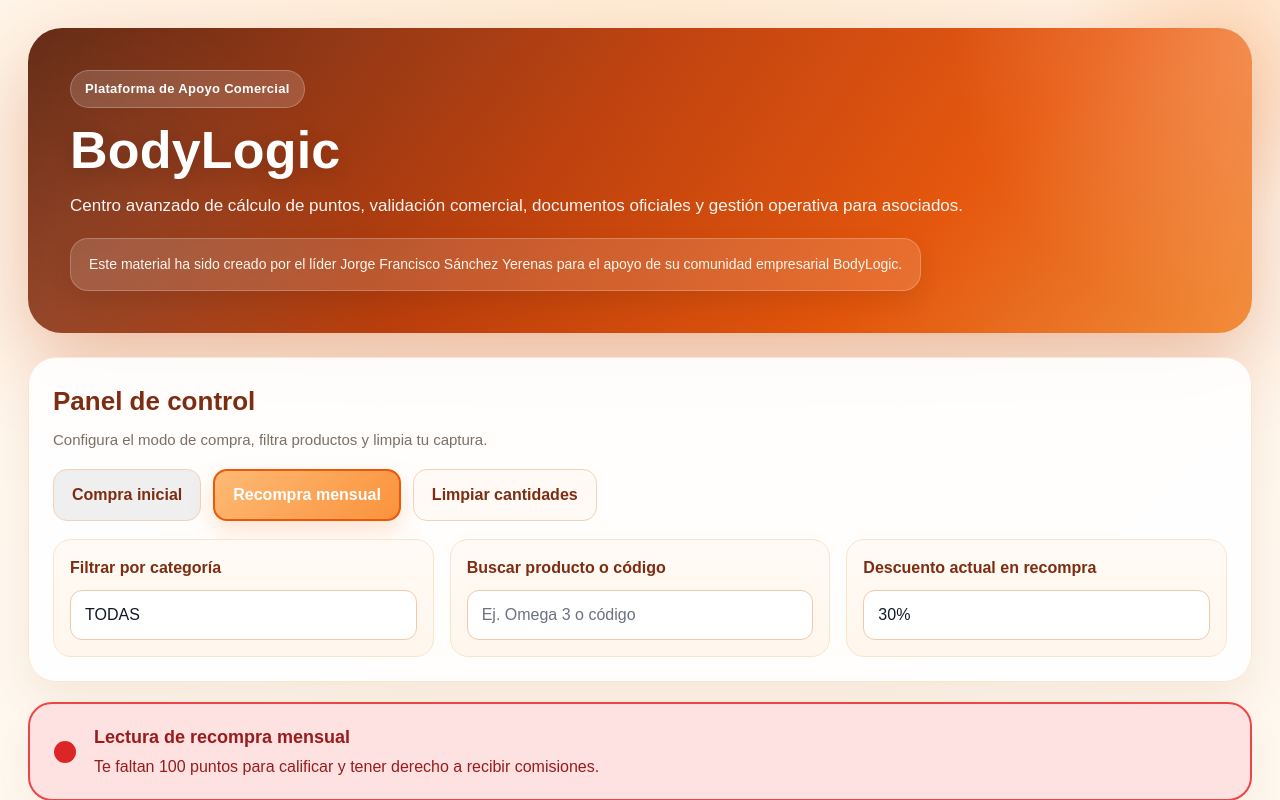
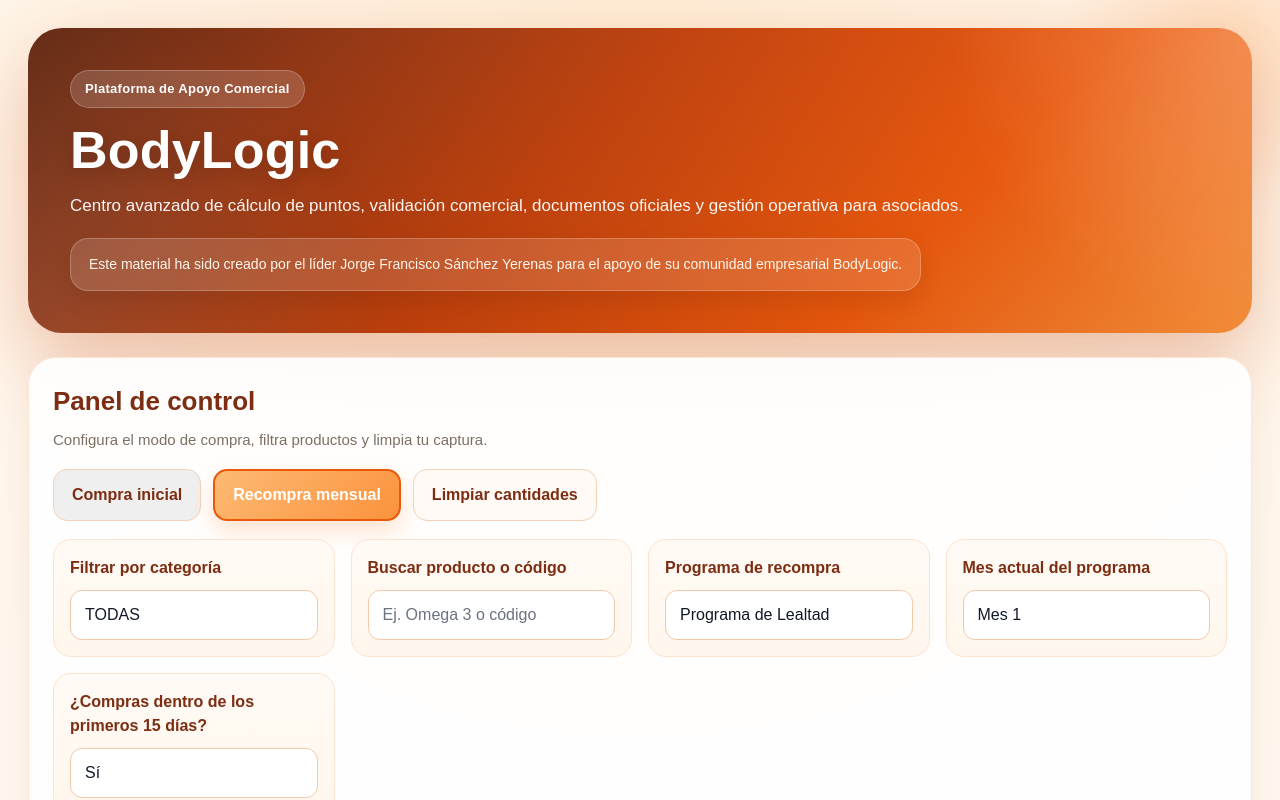
Before and after one commit to jofsay/bodylogic-app, a React (Vite) app: page / in a window 1280 px wide. Both pictures are taken after a click on the button "Recompra mensual". Shown: the top 800 px of the page. Built offline with nearby package versions, Linux system fonts and the light colour scheme.

Commit message:
Integrar programa de lealtad en recompra mensual

```diff
--- a/src/App.jsx
+++ b/src/App.jsx
@@ -15,7 +15,10 @@
   );
   const [resumenContraido, setResumenContraido] = useState(false);
   const [descargandoArchivo, setDescargandoArchivo] = useState("");
-  const [descuentoRecompraActual, setDescuentoRecompraActual] = useState(30);
+
+  const [programaRecompra, setProgramaRecompra] = useState("lealtad");
+  const [mesLealtad, setMesLealtad] = useState(1);
+  const [dentroPrimeros15, setDentroPrimeros15] = useState(true);
 
   useEffect(() => {
     const manejarResize = () => {
@@ -338,7 +341,7 @@
         colorTexto: "#3f6212",
         colorBorde: "#84cc16",
         colorSemaforo: "#65a30d",
-        siguienteMensaje: "¡Felicidades, ya cubriste los puntos para el paquete más alto de compra inicial!",
+        siguienteMensaje: "Ya estás en el paquete más alto de compra inicial.",
       };
     }
 
@@ -354,8 +357,19 @@
     };
   };
 
-  const totalSegunDescuentoRecompra = (() => {
-    switch (descuentoRecompraActual) {
+  const obtenerDescuentoLealtad = (mes) => {
+    if (mes <= 1) return 30;
+    if (mes <= 3) return 33;
+    if (mes <= 5) return 35;
+    if (mes <= 11) return 37;
+    if (mes <= 17) return 40;
+    return 42;
+  };
+
+  const descuentoLealtadActual = obtenerDescuentoLealtad(mesLealtad);
+
+  const totalSegunDescuentoLealtad = (() => {
+    switch (descuentoLealtadActual) {
       case 30:
         return total30;
       case 33:
@@ -373,88 +387,112 @@
     }
   })();
 
-  const obtenerMensajeRecompra = () => {
-    const faltan100 = Math.max(100 - totalPuntos, 0);
-    const faltan200 = Math.max(200 - totalPuntos, 0);
-
-    const mensaje100 =
-      totalPuntos >= 100
-        ? "¡Felicidades, has cubierto tu calificación de 100 puntos y tienes derecho a recibir comisiones!"
-        : `Te faltan ${faltan100} puntos para calificar y tener derecho a recibir comisiones.`;
-
-    const usa42 = descuentoRecompraActual === 42;
-
-    let mensaje200 = "";
-    if (usa42) {
-      mensaje200 =
-        totalPuntos >= 200
-          ? "¡Felicidades, has cubierto tu calificación de 200 puntos y mantienes el descuento del 42%!"
-          : `Te faltan ${faltan200} puntos para mantener el 42% de descuento.`;
+  const obtenerSiguienteEscalonLealtad = (mes) => {
+    if (mes < 2) {
+      return {
+        etiqueta: "33%",
+        mesesFaltantes: 2 - mes,
+      };
     }
-
-    if (totalPuntos < 100) {
+    if (mes < 4) {
       return {
-        texto: mensaje100,
+        etiqueta: "35%",
+        mesesFaltantes: 4 - mes,
+      };
+    }
+    if (mes < 6) {
+      return {
+        etiqueta: "37%",
+        mesesFaltantes: 6 - mes,
+      };
+    }
+    if (mes < 12) {
+      return {
+        etiqueta: "40%",
+        mesesFaltantes: 12 - mes,
+      };
+    }
+    if (mes < 18) {
+      return {
+        etiqueta: "42%",
+        mesesFaltantes: 18 - mes,
+      };
+    }
+    return null;
+  };
+
+  const siguienteEscalonLealtad = obtenerSiguienteEscalonLealtad(mesLealtad);
+
+  const obtenerMensajeLealtad = () => {
+    const califica100 = totalPuntos >= 100;
+
+    if (!dentroPrimeros15) {
+      return {
+        texto: "Esta compra no sostiene tu avance en el programa de lealtad y reinicia tu secuencia.",
         colorFondo: "#fee2e2",
         colorTexto: "#991b1b",
         colorBorde: "#ef4444",
         colorSemaforo: "#dc2626",
-        mensaje100,
-        mensaje200,
-        califica100: false,
-        califica200: totalPuntos >= 200,
-        usa42,
+        mensajePrincipal:
+          "Esta compra no sostiene tu avance en el programa de lealtad y reinicia tu secuencia.",
+        mensajeSecundario:
+          totalPuntos >= 100
+            ? "Aunque cubriste 100 puntos, al no comprar dentro de los primeros 15 días no conservas continuidad."
+            : `Además, te faltan ${100 - totalPuntos} puntos para cubrir tu calificación de 100 puntos.`,
+        califica100,
+        continuidad: false,
       };
     }
 
-    if (usa42) {
-      if (totalPuntos < 200) {
-        return {
-          texto: mensaje100,
-          colorFondo: "#fef3c7",
-          colorTexto: "#92400e",
-          colorBorde: "#f59e0b",
-          colorSemaforo: "#d97706",
-          mensaje100,
-          mensaje200,
-          califica100: true,
-          califica200: false,
-          usa42,
-        };
-      }
-
+    if (!califica100) {
       return {
-        texto: mensaje200,
+        texto: `Te faltan ${100 - totalPuntos} puntos para cubrir tu calificación de 100 puntos.`,
+        colorFondo: "#fee2e2",
+        colorTexto: "#991b1b",
+        colorBorde: "#ef4444",
+        colorSemaforo: "#dc2626",
+        mensajePrincipal: `Te faltan ${100 - totalPuntos} puntos para cubrir tu calificación de 100 puntos.`,
+        mensajeSecundario:
+          "Necesitas mínimo 100 puntos personales en los primeros 15 días para sostener tu avance en Lealtad.",
+        califica100: false,
+        continuidad: false,
+      };
+    }
+
+    if (siguienteEscalonLealtad) {
+      const plural = siguienteEscalonLealtad.mesesFaltantes === 1 ? "mes" : "meses";
+      return {
+        texto: `¡Felicidades! Ya sostienes tu mes ${mesLealtad} en Lealtad con ${descuentoLealtadActual}% de descuento.`,
         colorFondo: "#ecfccb",
         colorTexto: "#3f6212",
         colorBorde: "#84cc16",
         colorSemaforo: "#65a30d",
-        mensaje100,
-        mensaje200,
+        mensajePrincipal: `¡Felicidades! Ya sostienes tu calificación de 100 puntos dentro del Programa de Lealtad.`,
+        mensajeSecundario: `Te faltan ${siguienteEscalonLealtad.mesesFaltantes} ${plural} consecutivos para llegar al ${siguienteEscalonLealtad.etiqueta}.`,
         califica100: true,
-        califica200: true,
-        usa42,
+        continuidad: true,
       };
     }
 
     return {
-      texto: mensaje100,
+      texto: `¡Felicidades! Ya estás en el tramo máximo del Programa de Lealtad con ${descuentoLealtadActual}% de descuento.`,
       colorFondo: "#ecfccb",
       colorTexto: "#3f6212",
       colorBorde: "#84cc16",
       colorSemaforo: "#65a30d",
-      mensaje100,
-      mensaje200,
+      mensajePrincipal:
+        "¡Felicidades! Ya sostienes tu calificación de 100 puntos dentro del Programa de Lealtad.",
+      mensajeSecundario:
+        "Ya te encuentras en el tramo más alto del Programa de Lealtad.",
       califica100: true,
-      califica200: false,
-      usa42,
+      continuidad: true,
     };
   };
 
   const estado =
     modo === "compraInicial"
       ? obtenerMensajeCompraInicial()
-      : obtenerMensajeRecompra();
+      : obtenerMensajeLealtad();
 
   const formatoMoneda = (numero) => {
     return Number(numero || 0).toLocaleString("es-MX", {
@@ -477,7 +515,7 @@
       }
     }
 
-    switch (descuentoRecompraActual) {
+    switch (descuentoLealtadActual) {
       case 30:
         return item.subtotal30;
       case 33:
@@ -523,7 +561,7 @@
     const textoModo =
       modo === "compraInicial"
         ? `Compra inicial | ${paqueteActual.nombre} | ${paqueteActual.descuento}%`
-        : `Recompra mensual | Descuento vigente: ${descuentoRecompraActual}%`;
+        : `Recompra mensual | Programa de Lealtad | Mes ${mesLealtad} | ${descuentoLealtadActual}%`;
 
     doc.text(textoModo, 40, 60);
 
@@ -549,7 +587,7 @@
         "Subtotal puntos",
         "Subtotal precio público",
         "Subtotal valor comisionable",
-        `Subtotal ${modo === "compraInicial" ? paqueteActual.descuento : descuentoRecompraActual}%`,
+        `Subtotal ${modo === "compraInicial" ? paqueteActual.descuento : descuentoLealtadActual}%`,
       ]],
       body,
       theme: "grid",
@@ -597,7 +635,7 @@
       `Total con descuento: ${formatoMoneda(
         modo === "compraInicial"
           ? paqueteActual.totalConDescuento
-          : totalSegunDescuentoRecompra
+          : totalSegunDescuentoLealtad
       )}`,
       330,
       finalY + 44
@@ -668,7 +706,7 @@
               ${
                 modo === "compraInicial"
                   ? `Compra inicial | ${paqueteActual.nombre} | ${paqueteActual.descuento}%`
-                  : `Recompra mensual | Descuento vigente: ${descuentoRecompraActual}%`
+                  : `Recompra mensual | Programa de Lealtad | Mes ${mesLealtad} | ${descuentoLealtadActual}%`
               }
             </div>
           </div>
@@ -702,7 +740,7 @@
             <div><strong>Total con descuento:</strong> ${formatoMoneda(
               modo === "compraInicial"
                 ? paqueteActual.totalConDescuento
-                : totalSegunDescuentoRecompra
+                : totalSegunDescuentoLealtad
             )}</div>
           </div>
 
@@ -814,23 +852,47 @@
                 </div>
               </div>
             ) : (
-              <div style={controlCard}>
-                <label style={labelControl}>Descuento actual en recompra</label>
-                <select
-                  value={descuentoRecompraActual}
-                  onChange={(e) =>
-                    setDescuentoRecompraActual(Number(e.target.value))
-                  }
-                  style={selectEstilo}
-                >
-                  <option value={30}>30%</option>
-                  <option value={33}>33%</option>
-                  <option value={35}>35%</option>
-                  <option value={37}>37%</option>
-                  <option value={40}>40%</option>
-                  <option value={42}>42%</option>
-                </select>
-              </div>
+              <>
+                <div style={controlCard}>
+                  <label style={labelControl}>Programa de recompra</label>
+                  <select
+                    value={programaRecompra}
+                    onChange={(e) => setProgramaRecompra(e.target.value)}
+                    style={selectEstilo}
+                  >
+                    <option value="lealtad">Programa de Lealtad</option>
+                  </select>
+                </div>
+
+                <div style={controlCard}>
+                  <label style={labelControl}>Mes actual del programa</label>
+                  <select
+                    value={mesLealtad}
+                    onChange={(e) => setMesLealtad(Number(e.target.value))}
+                    style={selectEstilo}
+                  >
+                    {Array.from({ length: 18 }, (_, i) => i + 1).map((mes) => (
+                      <option key={mes} value={mes}>
+                        {mes === 18 ? "Mes 18 o más" : `Mes ${mes}`}
+                      </option>
+                    ))}
+                  </select>
+                </div>
+
+                <div style={controlCard}>
+                  <label style={labelControl}>
+                    ¿Compras dentro de los primeros 15 días?
+                  </label>
+                  <select
+                    value={dentroPrimeros15 ? "si" : "no"}
+                    onChange={(e) => setDentroPrimeros15(e.target.value === "si")}
+                    style={selectEstilo}
+                  >
+                    <option value="si">Sí</option>
+                    <option value="no">No</option>
+                  </select>
+                </div>
+              </>
             )}
           </div>
 
@@ -952,7 +1014,7 @@
                       label={`Con ${
                         modo === "compraInicial"
                           ? paqueteActual.descuento
-                          : descuentoRecompraActual
+                          : descuentoLealtadActual
                       }%`}
                       valor={formatoMoneda(obtenerTotalPedidoActual(item))}
                     />
@@ -1452,10 +1514,24 @@
                   <div style={resumenVisibleMiniDatos}>
                     <div style={resumenVisibleDato}>
                       <span style={{ ...resumenVisibleLabel, color: estado.colorTexto }}>
-                        Puntos
+                        Programa
+                      </span>
+                      <span
+                        style={{
+                          ...resumenVisibleValorMoneda,
+                          color: estado.colorTexto,
+                        }}
+                      >
+                        Lealtad
+                      </span>
+                    </div>
+
+                    <div style={resumenVisibleDato}>
+                      <span style={{ ...resumenVisibleLabel, color: estado.colorTexto }}>
+                        Mes
                       </span>
                       <span style={{ ...resumenVisibleValor, color: estado.colorTexto }}>
-                        {totalPuntos}
+                        {mesLealtad}
                       </span>
                     </div>
 
@@ -1469,21 +1545,7 @@
                           color: estado.colorTexto,
                         }}
                       >
-                        {descuentoRecompraActual}%
-                      </span>
-                    </div>
-
-                    <div style={resumenVisibleDato}>
-                      <span style={{ ...resumenVisibleLabel, color: estado.colorTexto }}>
-                        Público
-                      </span>
-                      <span
-                        style={{
-                          ...resumenVisibleValorMoneda,
-                          color: estado.colorTexto,
-                        }}
-                      >
-                        {formatoMoneda(totalPrecioPublico)}
+                        {descuentoLealtadActual}%
                       </span>
                     </div>
                   </div>
@@ -1505,7 +1567,9 @@
                           color: estado.colorTexto,
                         }}
                       >
-                        {estado.califica100 ? "Ya calificas" : "Aún no calificas"}
+                        {estado.continuidad
+                          ? "Lealtad sostenida"
+                          : "Secuencia comprometida"}
                       </div>
                       <div
                         style={{
@@ -1513,7 +1577,7 @@
                           color: estado.colorTexto,
                         }}
                       >
-                        Descuento actual: {descuentoRecompraActual}%
+                        Descuento actual: {descuentoLealtadActual}%
                       </div>
                     </div>
 
@@ -1531,7 +1595,7 @@
                             color: estado.colorTexto,
                           }}
                         >
-                          Puntos
+                          Puntos personales
                         </div>
                         <div
                           style={{
@@ -1581,7 +1645,7 @@
                             color: estado.colorTexto,
                           }}
                         >
-                          Total con {descuentoRecompraActual}%
+                          Total con {descuentoLealtadActual}%
                         </div>
                         <div
                           style={{
@@ -1589,20 +1653,24 @@
                             color: estado.colorTexto,
                           }}
                         >
-                          {formatoMoneda(totalSegunDescuentoRecompra)}
+                          {formatoMoneda(totalSegunDescuentoLealtad)}
                         </div>
                       </div>
                     </div>
 
                     <div style={resumenFlotanteMensaje}>
                       <div style={{ color: estado.colorTexto, fontWeight: "bold" }}>
-                        {estado.mensaje100}
+                        {estado.mensajePrincipal}
                       </div>
-                      {estado.usa42 && (
-                        <div style={{ color: estado.colorTexto, fontWeight: "bold", marginTop: "8px" }}>
-                          {estado.mensaje200}
-                        </div>
-                      )}
+                      <div
+                        style={{
+                          color: estado.colorTexto,
+                          fontWeight: "bold",
+                          marginTop: "8px",
+                        }}
+                      >
+                        {estado.mensajeSecundario}
+                      </div>
                     </div>
 
                     <div style={resumenFlotanteBotonesGrid}>
```
